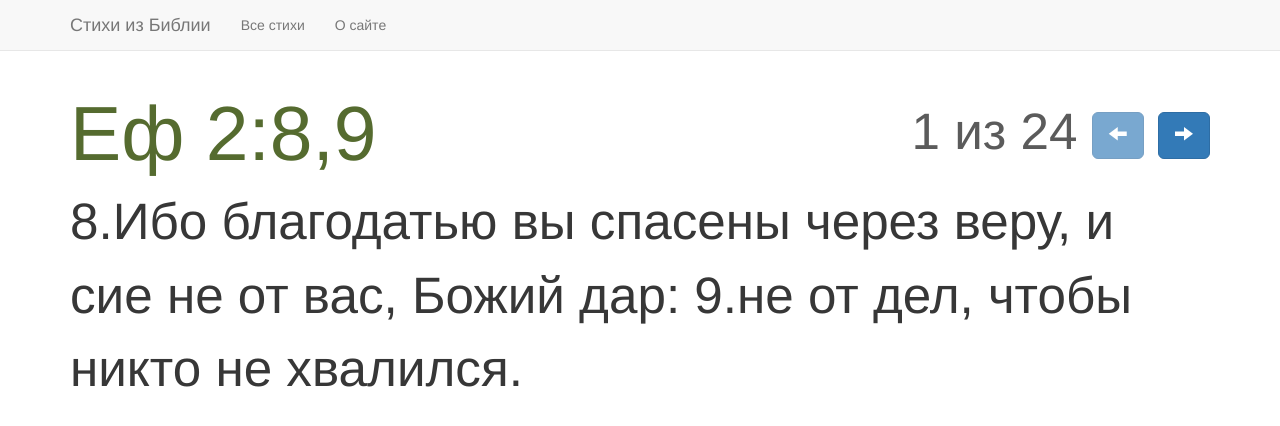
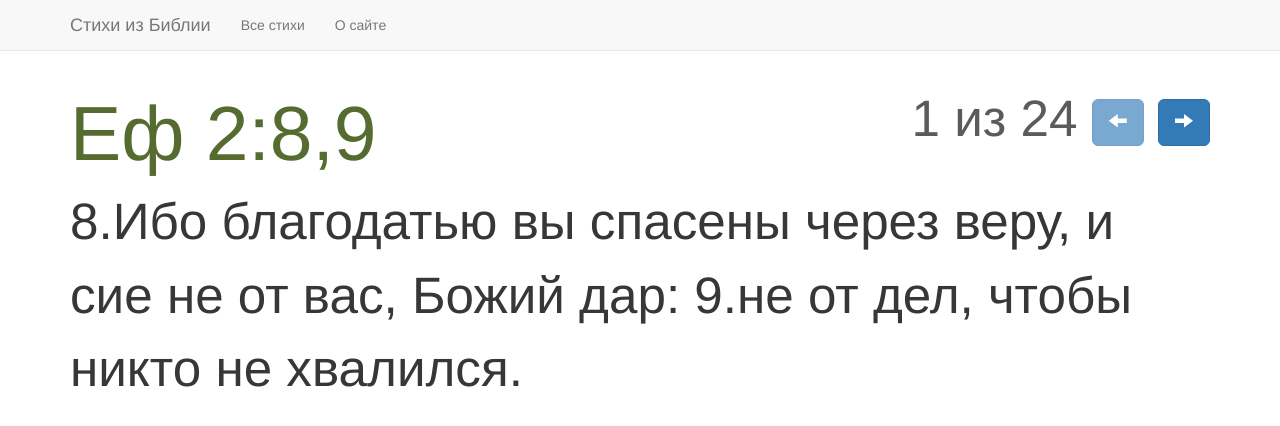
Before and after one commit to prostodemon/bible-verse, a Jekyll site: the page built from index.html, in a window 1280 px wide. Shown: the top 426 px of the page. Built offline with Jekyll 4.4.1, drawn with Linux system fonts in a browser that asks for light colours; nearby versions of some CDN libraries; the list of posts is cut into pages by our own code.

```diff
--- a/index.html
+++ b/index.html
@@ -6,8 +6,8 @@ layout: default
 <div class="verse">
     <h1 style="font-size: 6vmax; color: #556B2F">
         <!-- Pagination links -->
-        <div class="pull-right" style="font-size: 4vmax; color: #5b5b5b; margin-top: 1vmax;">
-            <span class="page_number ">{{ paginator.page }} из {{ paginator.total_pages }}</span>
+        <div class="pull-right" style="font-size: 4vmax; color: #5b5b5b;">
+            <span class="page_number" style="margin-top: 0.5vmax;">{{ paginator.page }} из {{ paginator.total_pages }}</span>
             {% if paginator.previous_page %}
             <a href="{{ paginator.previous_page_path | prepend: site.url }}" class="previous btn btn-primary btn-lg"
                title="предыдущий стих">
```
